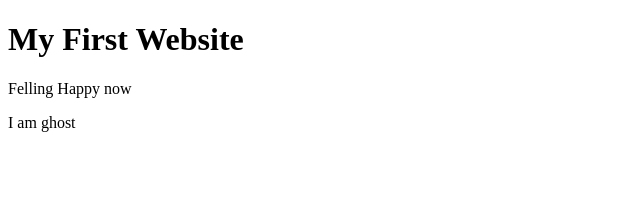
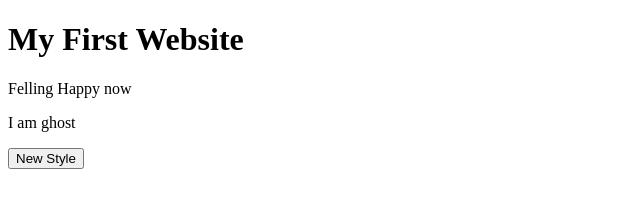
Before and after one commit to itssarwarbd/my-first-website, a plain HTML site: page index.html in a window 1280 px wide. Shown: the whole page, without its empty margins (0-640 px from the left). Drawn offline with Linux system fonts and the light colour scheme.

Commit message:
adding dataq

```diff
--- a/index.html
+++ b/index.html
@@ -9,5 +9,6 @@
     <h1>My First Website</h1>
     <p>Felling Happy now</p>
     <p>I am ghost</p>
+    <button>New Style</button>
 </body>
 </html>
```
